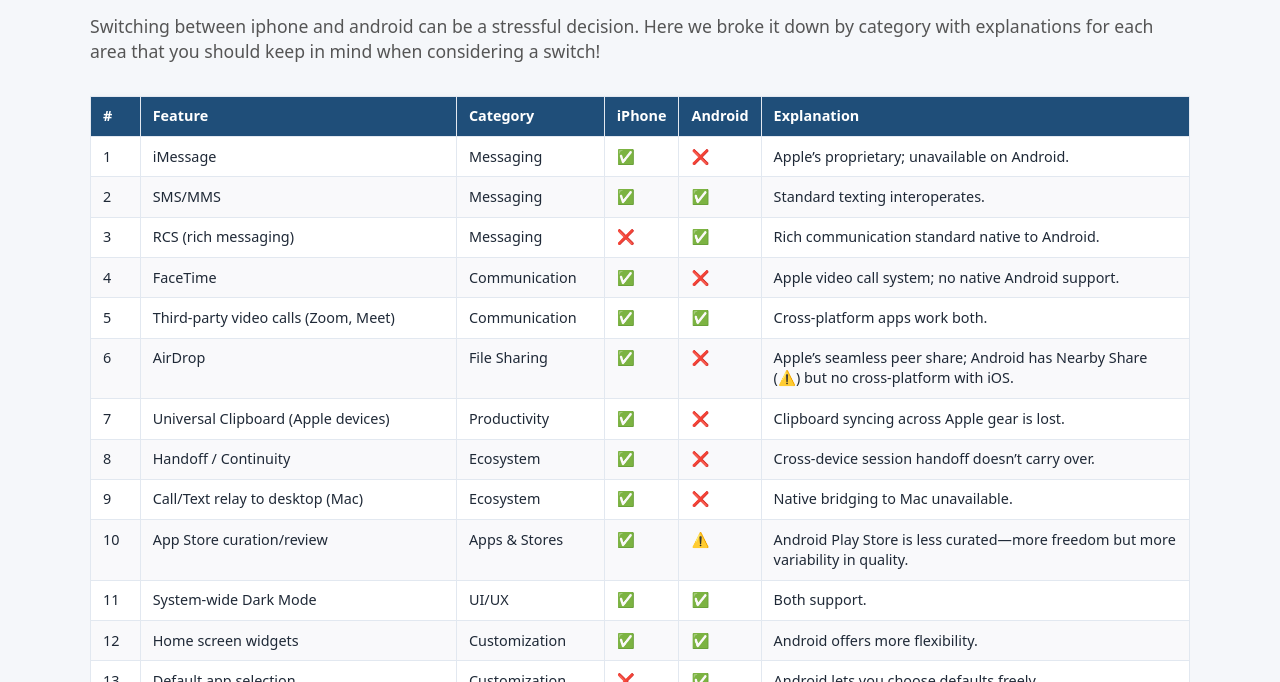
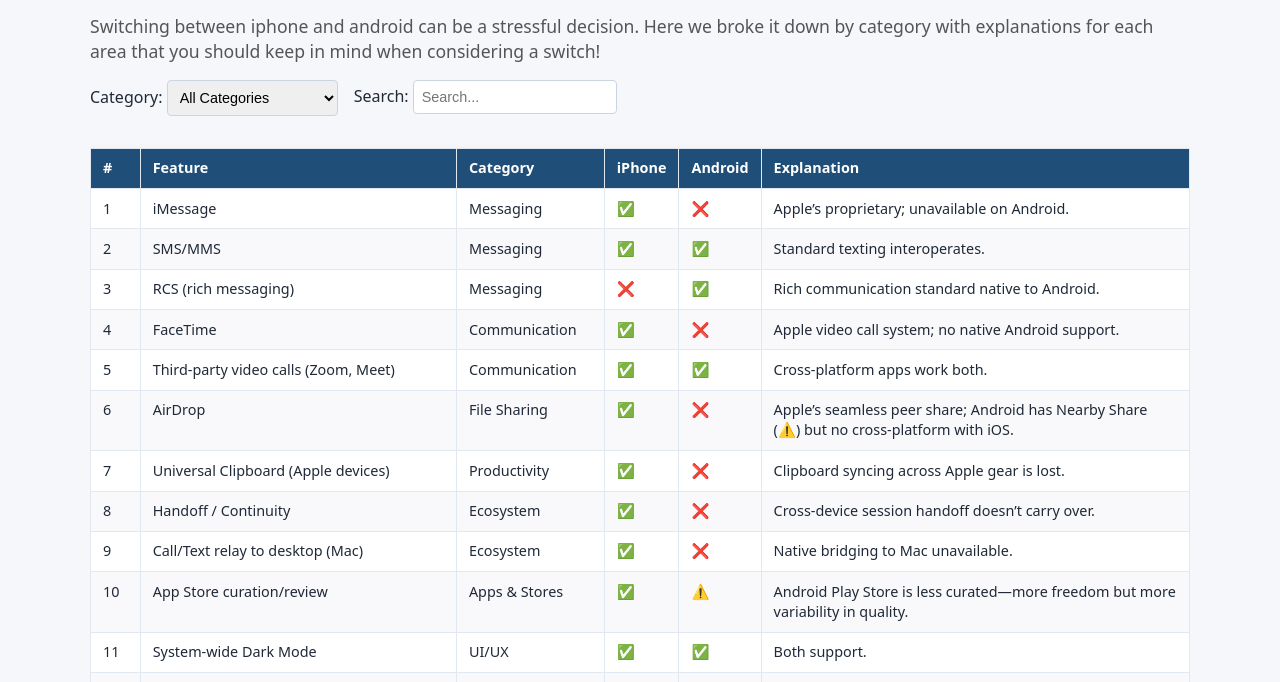
Before and after one commit to itsjoelscott/do-i-switch, a plain HTML site: page index.html in a window 1280 px wide. Shown: the part 118-800 px from the top of the page. Drawn offline with Linux system fonts and the light colour scheme.

Commit message:
Update index.html

```diff
--- a/index.html
+++ b/index.html
@@ -27,6 +27,19 @@
       margin-bottom: 1rem;
       color: #555;
     }
+    .controls {
+      display: flex;
+      gap: 1rem;
+      margin-bottom: 1rem;
+      flex-wrap: wrap;
+    }
+    .controls input,
+    .controls select {
+      padding: 0.5rem;
+      font-size: 0.9rem;
+      border: 1px solid #cbd5e1;
+      border-radius: 4px;
+    }
     table {
       width: 100%;
       border-collapse: collapse;
@@ -51,18 +64,6 @@
     }
     tr:nth-child(even) {
       background: #f9f9fb;
-    }
-    .status {
-      margin-top: 0.5rem;
-      font-size: 0.85rem;
-      color: #666;
-    }
-    .small {
-      font-size: 0.75rem;
-      color: #999;
-    }
-    .emoji {
-      font-weight: bold;
     }
     @media (max-width: 900px) {
       table, thead, tbody, th, td, tr {
@@ -100,6 +101,18 @@
     <p class="subheader">
       Switching between iphone and android can be a stressful decision. Here we broke it down by category with explanations for each area that you should keep in mind when considering a switch!
     </p>
+    <div class="controls">
+      <label>
+        Category:
+        <select id="category-filter">
+          <option value="">All Categories</option>
+        </select>
+      </label>
+      <label>
+        Search:
+        <input type="text" id="search-box" placeholder="Search..." />
+      </label>
+    </div>
     <div class="status" id="status">Loading comparison table…</div>
     <div style="overflow:auto;">
       <table id="comparison-table" aria-label="iPhone vs Android comparison" hidden>
@@ -108,25 +121,28 @@
       </table>
     </div>
     <p class="small">
-      Data source: comparison.csv at specific commit. (Uses raw CSV fetch from GitHub.)
+      Data source: comparison.csv at specific commit.
     </p>
   </div>
 
   <script>
-    // Fetch and parse CSV (basic RFC4180-aware)
+    let allRows = [];
+
     async function fetchAndRender() {
       const statusEl = document.getElementById('status');
       const rawUrl = 'https://raw.githubusercontent.com/itsjoelscott/do-i-switch/1296845b511408abc7c76d6bc564f2e0db90577d/comparison.csv';
       try {
         const res = await fetch(rawUrl);
-        if (!res.ok) throw new Error('Failed to load CSV: ' + res.status);
+        if (!res.ok) throw new Error(res.statusText);
         const text = await res.text();
         const rows = parseCSV(text);
-        if (rows.length === 0) {
+        if (!rows.length) {
           statusEl.textContent = 'CSV is empty or malformed.';
           return;
         }
+        allRows = rows;
         buildTable(rows);
+        populateCategoryFilter(rows);
         statusEl.textContent = '';
       } catch (e) {
         statusEl.textContent = 'Error loading table: ' + e.message;
@@ -134,66 +150,27 @@
       }
     }
 
-    // Simple RFC4180 CSV parser supporting quoted fields with commas/newlines
     function parseCSV(text) {
       const rows = [];
-      let i = 0;
-      const len = text.length;
-      let current = '';
-      let row = [];
-      let inQuotes = false;
-
+      let i = 0, len = text.length;
+      let current = '', row = [], inQuotes = false;
       while (i < len) {
         const char = text[i];
-
         if (inQuotes) {
           if (char === '"') {
-            if (i + 1 < len && text[i + 1] === '"') {
-              current += '"'; // escaped quote
-              i += 2;
-              continue;
-            } else {
-              inQuotes = false;
-              i++;
-              continue;
-            }
-          } else {
-            current += char;
+            if (i + 1 < len && text[i + 1] === '"') { current += '"'; i += 2; continue; }
+            inQuotes = false;
             i++;
-            continue;
-          }
+          } else { current += char; i++; }
         } else {
-          if (char === '"') {
-            inQuotes = true;
-            i++;
-            continue;
-          }
-          if (char === ',') {
-            row.push(current);
-            current = '';
-            i++;
-            continue;
-          }
-          if (char === '\r') {
-            i++; // skip
-            continue;
-          }
-          if (char === '\n') {
-            row.push(current);
-            rows.push(row);
-            row = [];
-            current = '';
-            i++;
-            continue;
-          }
-          current += char;
-          i++;
+          if (char === '"') { inQuotes = true; i++; }
+          else if (char === ',') { row.push(current); current = ''; i++; }
+          else if (char === '\r') { i++; }
+          else if (char === '\n') { row.push(current); rows.push(row); row = []; current = ''; i++; }
+          else { current += char; i++; }
         }
       }
-      // last value
-      if (current !== '' || text.endsWith(',')) {
-        row.push(current);
-      }
+      if (current !== '' || text.endsWith(',')) row.push(current);
       if (row.length) rows.push(row);
       return rows;
     }
@@ -203,31 +180,59 @@
       const tbody = document.getElementById('table-body');
       const table = document.getElementById('comparison-table');
       table.hidden = false;
+      thead.innerHTML = '';
+      tbody.innerHTML = '';
 
-      // Header row
+      // header
       const headerRow = document.createElement('tr');
-      rows[0].forEach(h => {
+      rows[0].forEach(text => {
         const th = document.createElement('th');
-        th.textContent = h;
+        th.textContent = text;
         headerRow.appendChild(th);
       });
       thead.appendChild(headerRow);
 
-      // Data rows
+      // body
       for (let r = 1; r < rows.length; r++) {
         const tr = document.createElement('tr');
         rows[r].forEach((cell, idx) => {
           const td = document.createElement('td');
-          // if mobile view, add data-label for readability
-          td.setAttribute('data-label', rows[0][idx] || '');
-          // Try to inject simple emoji for check/x/! if cell is exactly those or contains them
-          const content = document.createElement('div');
-          content.className = 'value';
-          content.textContent = cell;
-          td.appendChild(content);
+          td.setAttribute('data-label', rows[0][idx]);
+          td.textContent = cell;
           tr.appendChild(td);
         });
         tbody.appendChild(tr);
+      }
+    }
+
+    function populateCategoryFilter(rows) {
+      const select = document.getElementById('category-filter');
+      const idx = rows[0].indexOf('Category');
+      if (idx < 0) return;
+      const categories = new Set(rows.slice(1).map(r => r[idx]));
+      categories.forEach(cat => {
+        const opt = document.createElement('option');
+        opt.value = cat;
+        opt.textContent = cat;
+        select.appendChild(opt);
+      });
+      select.addEventListener('change', filterTable);
+      document.getElementById('search-box').addEventListener('input', filterTable);
+    }
+
+    function filterTable() {
+      const select = document.getElementById('category-filter');
+      const query = document.getElementById('search-box').value.toLowerCase();
+      const table = document.getElementById('comparison-table');
+      const rows = table.tBodies[0].rows;
+      const headers = [...table.tHead.rows[0].cells].map(th => th.textContent);
+      const catIdx = headers.indexOf('Category');
+
+      for (let row of rows) {
+        const cells = [...row.cells].map(td => td.textContent.toLowerCase());
+        const matchesCategory = !select.value || cells[catIdx] === select.value.toLowerCase();
+        const matchesSearch = !query || cells.some(c => c.includes(query));
+        row.style.display = (matchesCategory && matchesSearch) ? '' : 'none';
       }
     }
 
```
